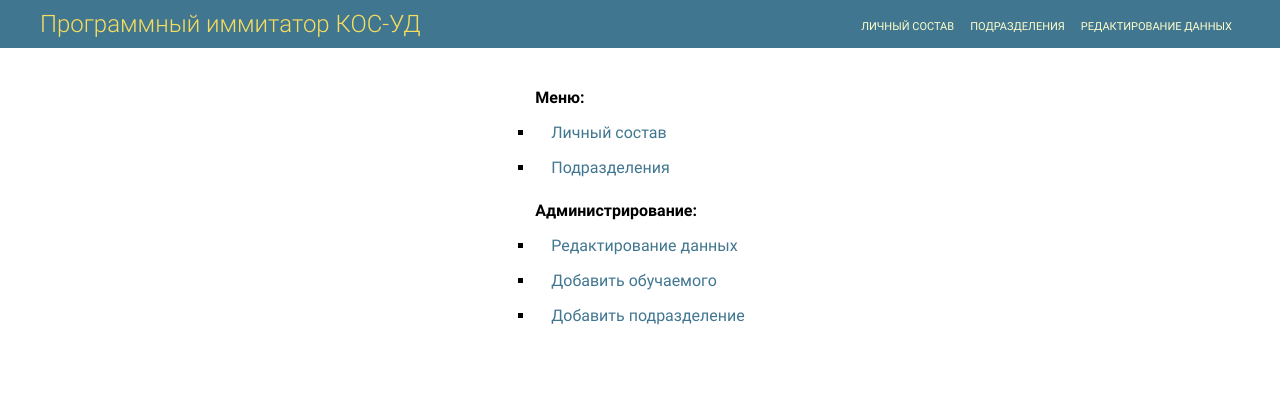
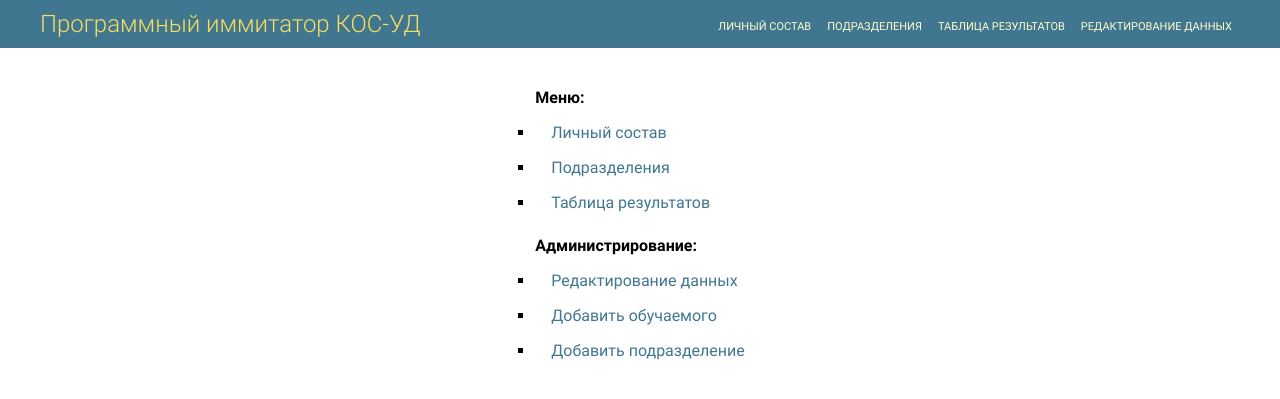
Before and after one commit to alexmitroff/kos_imitator, a Django app: page / in a window 1280 px wide. Shown: the top 399 px of the page. Run offline with Django 3.2, Linux system fonts and the light colour scheme.

Commit message:
Add results page to menu

```diff
--- a/templates/base.html
+++ b/templates/base.html
@@ -125,6 +125,7 @@
         <ul>
             <li><a href="{% url 'users:list' %}">Личный состав</a></li>
             <li><a href="{% url 'users:groups' %}">Подразделения</a></li>
+            <li><a href="{% url 'exercises' %}">Таблица результатов</a></li>
             <li><a href="/moodle/">Редактирование данных</a></li>
         </ul>
     </header>
--- a/templates/index.html
+++ b/templates/index.html
@@ -5,6 +5,7 @@
     <p><b>Меню:</b></p>
     <li><a href="{% url 'users:list' %}">Личный состав</a></li>
     <li><a href="{% url 'users:groups' %}">Подразделения</a></li>
+    <li><a href="{% url 'exercises' %}">Таблица результатов</a></li>
     <p><b>Администрирование:</b></p>
     <li><a href="/moodle/">Редактирование данных</a></li>
     <li><a href="/moodle/auth/user/add/">Добавить обучаемого</a></li>
```
